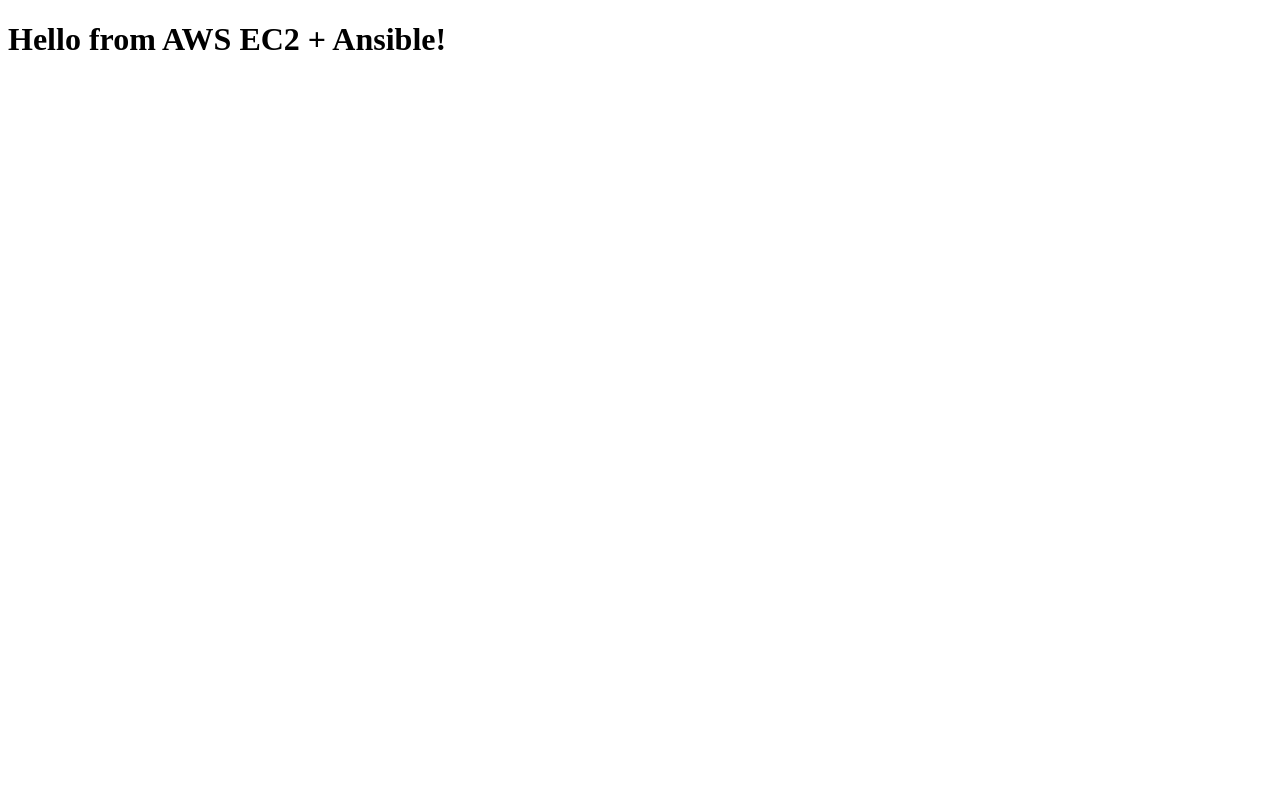
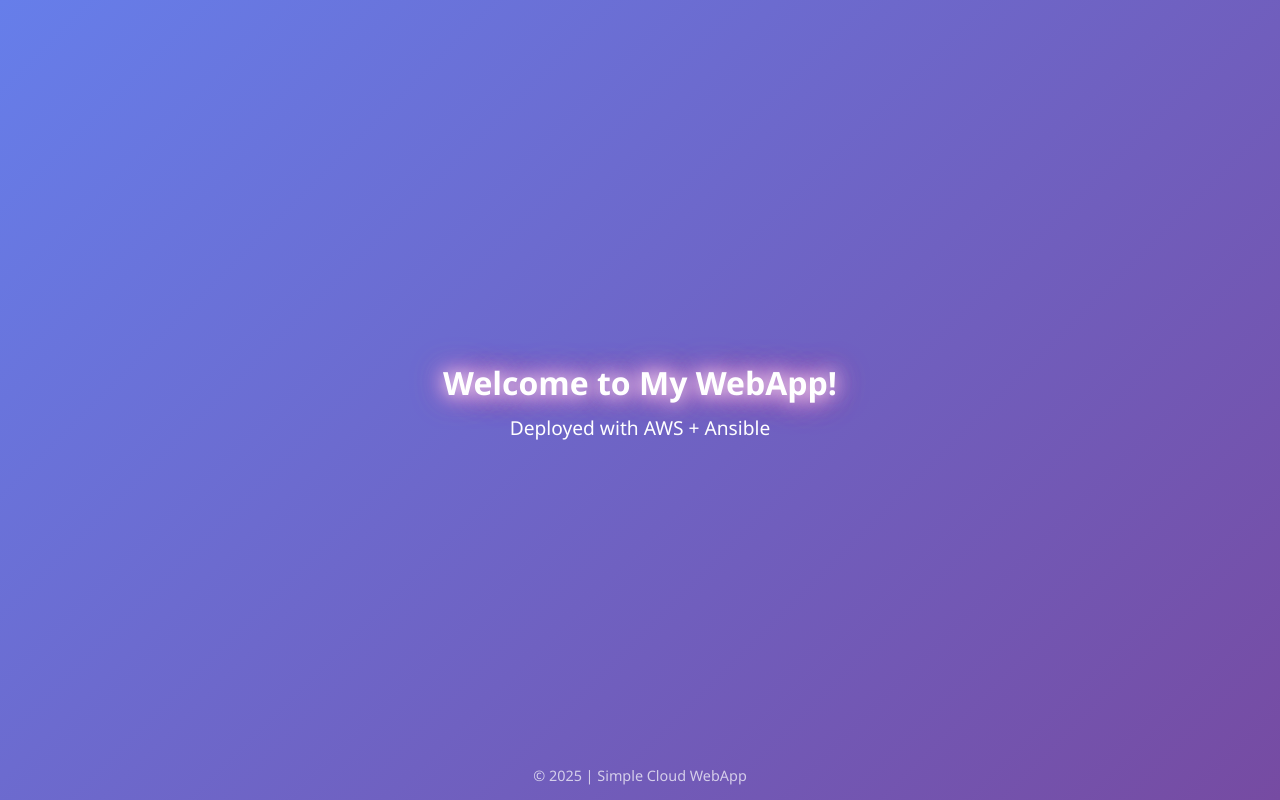
Before and after one commit to charanrdyyy/Ansible-AWS-EC2-Deploy, a plain HTML site: page index.html in a window 1280 px wide. Drawn offline with Linux system fonts and the light colour scheme.

Commit message:
Update index.html

```diff
--- a/index.html
+++ b/index.html
@@ -1,9 +1,68 @@
 <!DOCTYPE html>
-<html>
+<html lang="en">
 <head>
-    <title>Welcome</title>
+  <meta charset="UTF-8" />
+  <meta name="viewport" content="width=device-width, initial-scale=1.0" />
+  <title>Welcome Page</title>
+  <style>
+    body {
+      margin: 0;
+      padding: 0;
+      font-family: 'Segoe UI', Tahoma, Geneva, Verdana, sans-serif;
+      background: linear-gradient(135deg, #667eea, #764ba2);
+      height: 100vh;
+      display: flex;
+      justify-content: center;
+      align-items: center;
+      color: white;
+      overflow: hidden;
+    }
+
+    .container {
+      text-align: center;
+      animation: fadeIn 2s ease-in-out;
+    }
+
+    h1 {
+      font-size: 3em;
+      margin-bottom: 0.3em;
+    }
+
+    p {
+      font-size: 1.2em;
+      margin-top: 0;
+    }
+
+    .glow {
+      font-size: 2em;
+      color: #fff;
+      text-shadow: 0 0 10px #fff, 0 0 20px #ff6ec4, 0 0 30px #ff6ec4, 0 0 40px #ff6ec4;
+      animation: pulse 2s infinite alternate;
+    }
+
+    @keyframes fadeIn {
+      from { opacity: 0; transform: translateY(20px); }
+      to { opacity: 1; transform: translateY(0); }
+    }
+
+    @keyframes pulse {
+      from { text-shadow: 0 0 10px #fff; }
+      to { text-shadow: 0 0 20px #fff, 0 0 30px #ff6ec4, 0 0 40px #ff6ec4; }
+    }
+
+    footer {
+      position: absolute;
+      bottom: 15px;
+      font-size: 0.9em;
+      color: rgba(255, 255, 255, 0.7);
+    }
+  </style>
 </head>
 <body>
-    <h1>Hello from AWS EC2 + Ansible!</h1>
+  <div class="container">
+    <h1 class="glow">Welcome to My WebApp!</h1>
+    <p>Deployed with AWS + Ansible</p>
+  </div>
+  <footer>© 2025 | Simple Cloud WebApp</footer>
 </body>
 </html>
```
